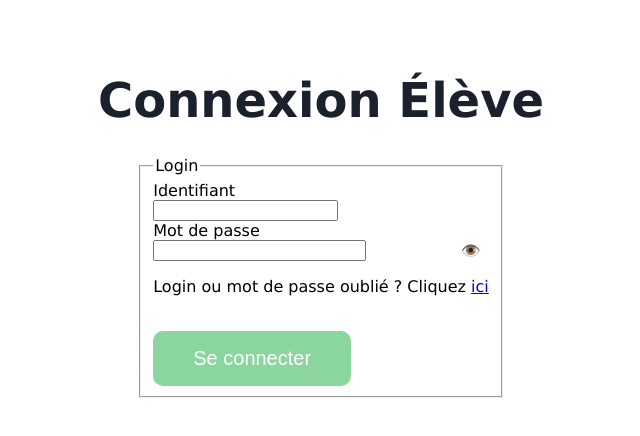
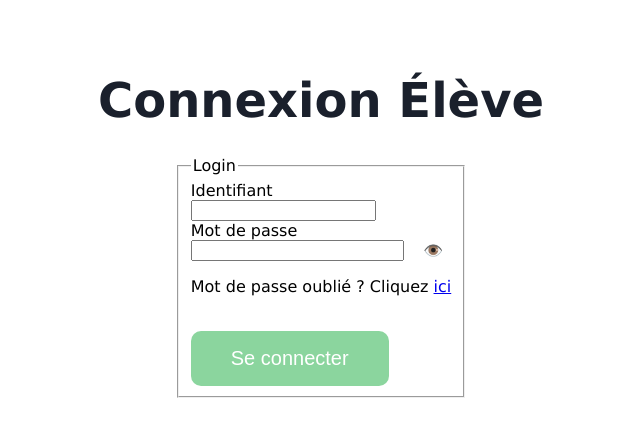
Before and after one commit to Turbul-e/GitHub_Pronote, a React (Vite) app in the folder dossier_REACT/: page /ConnexionEleve in a window 1280 px wide. Shown: the top 436 px of the page, without its empty margins (319-959 px from the left). Built offline with nearby package versions, Linux system fonts and the light colour scheme.

Commit message:
Composant pour la page connexion eleve

```diff
--- a/dossier_REACT/src/pages/PageEleveConnexion.jsx
+++ b/dossier_REACT/src/pages/PageEleveConnexion.jsx
@@ -1,86 +1,12 @@
-import React, { useState } from "react";
-import "../style/PageAccueil.css";
-import { NavLink, useNavigate } from "react-router";
-import axios from "axios";
+import PageConnexion from "../composants/PageConnexion";
 
-export default function PageEleveConnexion() {
-    const [login, setLogin] = useState("");
-    const [mdp, setMdp] = useState("");
-    const [error, setError] = useState(null);
-    const [showPassword, setShowPassword] = useState(false);
-    const navigate = useNavigate();
-
-    const handleSubmit = async (e) => {
-        e.preventDefault();
-        setError(null);
-
-        try {
-            const response = await axios.post("http://localhost/GitHub_Pronote/API/login.php", {
-                login,
-                mdp,
-                type: "eleve",
-            });
-
-            if (response.data.success) {
-                // redirection vers la page du professeur avec ses infos
-                navigate("/ConnexionEleve/EleveNote", { state: response.data.eleve });
-            } else {
-                setError(response.data.error);
-            }
-        } catch (err) {
-            setError("Erreur réseau : " + err.message);
-        }
-    };
-
+export default function PageProfConnexion() {
     return (
-        <div className="accueil-container">
-            <h1 className="titre">Connexion Élève</h1>
-            <div className="contenu-login">
-                <form onSubmit={handleSubmit}>
-                    <fieldset>
-                        <legend>Login</legend>
-
-                        <label>Identifiant</label><br />
-                        <input
-                            type="text"
-                            value={login}
-                            onChange={(e) => setLogin(e.target.value)}
-                            required
-                        /><br />
-
-                        <label>Mot de passe</label><br />
-                        <div style={{ position: "relative" }}>
-                            <input
-                                type={showPassword ? "text" : "password"}
-                                value={mdp}
-                                onChange={(e) => setMdp(e.target.value)}
-                                required
-                                style={{ paddingRight: "30px" }}
-                            />
-                            <span
-                                onClick={() => setShowPassword(!showPassword)}
-                                style={{
-                                    position: "absolute",
-                                    right: "8px",
-                                    top: "50%",
-                                    transform: "translateY(-50%)",
-                                    cursor: "pointer"
-                                }}
-                            >
-                                {showPassword ? "🙈" : "👁️"}
-                            </span>
-                        </div>
-
-                        <p>
-                            Login ou mot de passe oublié ? Cliquez <NavLink to={"/ConnexionEleve/OubliMdp"}>ici</NavLink>
-                        </p><br />
-
-                        <button className="bouton-login" type="submit">Se connecter</button>
-
-                        {error && <p style={{ color: "red" }}>{error}</p>}
-                    </fieldset>
-                </form>
-            </div>
-        </div>
+        <PageConnexion
+            typeUtilisateur="eleve"
+            titre="Élève"
+            redirectPath="/ConnexionEleve/EleveNote"
+            lienMdpOublie="/ConnexionEleve/OubliMdp"
+        />
     );
 }
```
